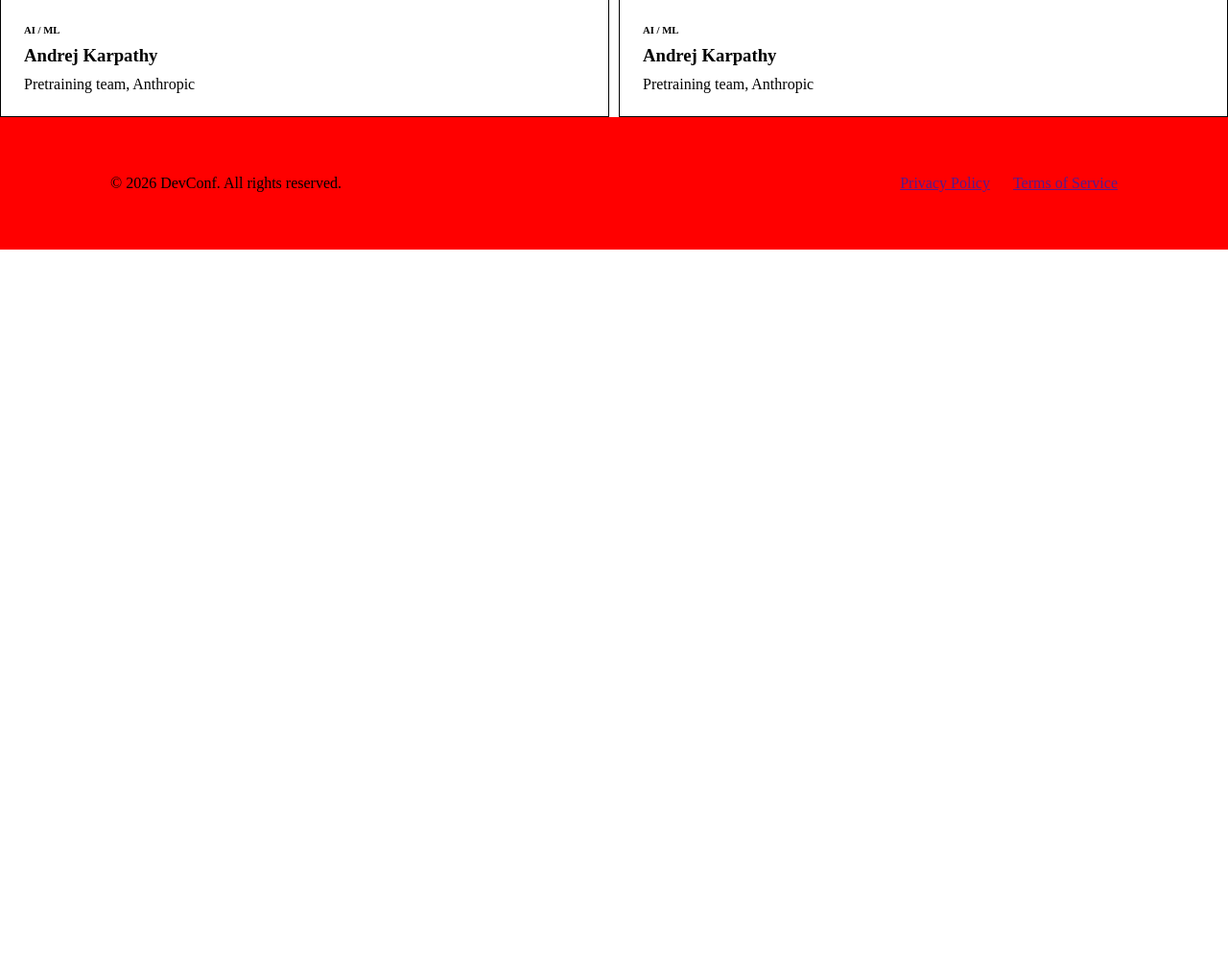
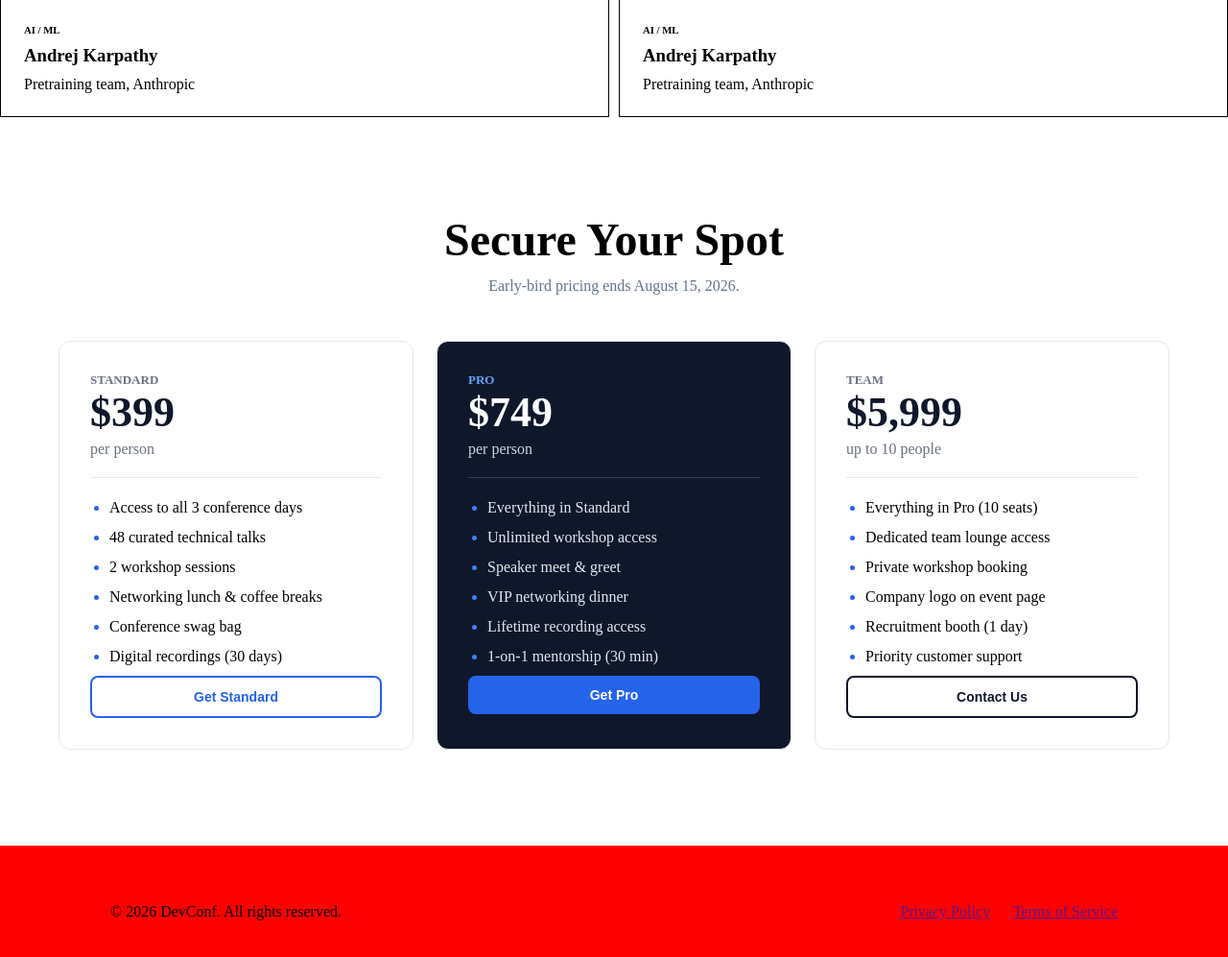
Before and after one commit to MostafizurRahman2488/dev-conf-2026, a plain HTML site: page index.html in a window 1280 px wide. Shown: the part 1674-2671 px from the top of the page at 96% size. Before the commit the page ends 1934 px from the top, so only its background shows below. Drawn offline with Linux system fonts and the light colour scheme.

Commit message:
Add pricing

```diff
--- a/index.html
+++ b/index.html
@@ -6,6 +6,7 @@
     <meta name="viewport" content="width=device-width, initial-scale=1.0">
     <link rel="shortcut icon" href="assets/logo-mini.png" type="image/x-icon">
     <link rel="stylesheet" href="styles/dev_conf.css">
+    <link rel="stylesheet" href="https://cdnjs.cloudflare.com/ajax/libs/font-awesome/6.7.2/css/all.min.css">
     <title>Developer Conference 2026</title>
 </head>
 
@@ -27,7 +28,7 @@
 
                 </ul>
 
-                <button class="btn-primary">Register Now</button>
+                <button class="btn-local">Register Now</button>
             </nav>
             <section class="banner">
                 <div class="banner-content">
@@ -42,7 +43,7 @@
                     </p>
 
 
-                    <button id="btn-banner" class="btn-primary">
+                    <button id="btn-banner" class="btn-local">
                         Register Now
                     </button>
 
@@ -91,7 +92,88 @@
                     </div>
                 </div>
             </section>
+            <!-- pricing card  -->
+            <section class="pricing">
+                <div class="pricing-content">
+                    <h2 class="pricing-title">Secure Your Spot</h2>
+                    <p class="pricing-subtitle">
+                        Early-bird pricing ends August 15, 2026.
+                    </p>
 
+                    <div class="pricing-container">
+
+                        <!-- Standard Card -->
+                        <div class="pricing-card">
+
+                            <h5 class="plan-name">STANDARD</h5>
+
+                            <h1 class="price">$399</h1>
+                            <p class="per-person">per person</p>
+
+                            <hr>
+
+                            <ul class="features">
+                                <li>Access to all 3 conference days</li>
+                                <li>48 curated technical talks</li>
+                                <li>2 workshop sessions</li>
+                                <li>Networking lunch & coffee breaks</li>
+                                <li>Conference swag bag</li>
+                                <li>Digital recordings (30 days)</li>
+                            </ul>
+
+                            <button class="btn-outline">Get Standard</button>
+
+                        </div>
+
+                        <!-- Pro Card -->
+                        <div class="pricing-card pro-card">
+
+                            <h5 class="plan-name pro-title">PRO</h5>
+
+                            <h1 class="price pro-price">$749</h1>
+                            <p class="per-person pro-text">per person</p>
+
+                            <hr>
+
+                            <ul class="features pro-features">
+                                <li>Everything in Standard</li>
+                                <li>Unlimited workshop access</li>
+                                <li>Speaker meet & greet</li>
+                                <li>VIP networking dinner</li>
+                                <li>Lifetime recording access</li>
+                                <li>1-on-1 mentorship (30 min)</li>
+                            </ul>
+
+                            <button class="btn-primary">Get Pro</button>
+
+                        </div>
+
+                        <!-- Team Card -->
+                        <div class="pricing-card">
+
+                            <h5 class="plan-name">TEAM</h5>
+
+                            <h1 class="price">$5,999</h1>
+                            <p class="per-person">up to 10 people</p>
+
+                            <hr>
+
+                            <ul class="features">
+                                <li>Everything in Pro (10 seats)</li>
+                                <li>Dedicated team lounge access</li>
+                                <li>Private workshop booking</li>
+                                <li>Company logo on event page</li>
+                                <li>Recruitment booth (1 day)</li>
+                                <li>Priority customer support</li>
+                            </ul>
+
+                            <button class="btn-outline-dark">Contact Us</button>
+
+                        </div>
+
+                    </div>
+                </div>
+            </section>
         </main>
 
         <footer>
--- a/styles/dev_conf.css
+++ b/styles/dev_conf.css
@@ -4,7 +4,7 @@
     box-sizing: border-box;
 }
 
-.btn-primary {
+.btn-local {
     color: #FFFFFF;
     background-color: #1D4ED8;
     padding: 12px 42px;
@@ -48,7 +48,7 @@
     color: #1D4ED8;
 }
 
-.btn-primary:hover {
+.btn-local:hover {
     background-color: #1E40AF;
 }
 
@@ -127,7 +127,8 @@
     display: flex;
     justify-content: center;
 }
-.card-section-title{
+
+.card-section-title {
     text-align: center;
 }
 
@@ -137,6 +138,167 @@
     flex-direction: column;
     gap: 10px;
     padding: 24px;
+}
+
+/* Pricing Section */
+
+.pricing {
+    max-width: 1320px;
+    margin: 100px auto;
+}
+
+.pricing-title {
+    font-size: 48px;
+    font-weight: bold;
+    text-align: center;
+    margin-bottom: 12px;
+}
+
+.pricing-subtitle {
+    text-align: center;
+    color: #64748B;
+    margin-bottom: 48px;
+}
+
+.pricing-container {
+    display: flex;
+    justify-content: center;
+    gap: 24px;
+}
+
+/* Card */
+
+.pricing-card {
+    width: 370px;
+    /* background: #fff; */
+    border: 1px solid #E5E7EB;
+    border-radius: 12px;
+    padding: 32px;
+    /* display: flex; */
+    /* flex-direction: column; */
+}
+
+.plan-name {
+    font-size: 13px;
+    color: #6B7280;
+    /* letter-spacing: 1px; */
+    /* margin-bottom: 10px; */
+}
+
+.price {
+    font-size: 44px;
+    font-weight: bold;
+    color: #0F172A;
+}
+
+.per-person {
+    color: #6B7280;
+    margin-top: 4px;
+    margin-bottom: 20px;
+}
+
+hr {
+    border: none;
+    border-top: 1px solid #E5E7EB;
+    margin-bottom: 20px;
+}
+
+/* Feature List */
+
+.features {
+    list-style: disc;
+    padding-left: 20px;
+    /* flex: 1; */
+}
+
+.features li {
+    /* color: #374151; */
+    margin-bottom: 10px;
+    line-height: 21px;
+}
+
+.features li::marker {
+    color: #2563EB;
+}
+
+/* Buttons */
+
+.btn-outline,
+.btn-outline-dark,
+.btn-primary {
+    width: 100%;
+    padding: 12px;
+    border-radius: 8px;
+    font-size: 14px;
+    font-weight: 600;
+    cursor: pointer;
+    /* transition: .3s; */
+}
+
+/* Standard */
+
+.btn-outline {
+    background: #fff;
+    border: 2px solid #2563EB;
+    color: #2563EB;
+}
+
+.btn-outline:hover {
+    background: #2563EB;
+    color: #fff;
+}
+
+/* Pro */
+
+.pro-card {
+    background: #0F172A;
+}
+
+.pro-title {
+    color: #60A5FA;
+}
+
+.pro-price {
+    color: #fff;
+}
+
+.pro-text {
+    color: #CBD5E1;
+}
+
+.pro-card hr {
+    border-top: 1px solid #334155;
+}
+
+.pro-features li {
+    color: #E2E8F0;
+}
+
+.pro-features li::marker {
+    color: #3B82F6;
+}
+
+.btn-primary {
+    background: #2563EB;
+    color: #fff;
+    border: none;
+}
+
+.btn-primary:hover {
+    background: #1D4ED8;
+}
+
+/* Team */
+
+.btn-outline-dark {
+    background: #fff;
+    border: 2px solid #0F172A;
+    color: #0F172A;
+}
+
+.btn-outline-dark:hover {
+    background: #0F172A;
+    color: #fff;
 }
 
 /* footer  */
```
